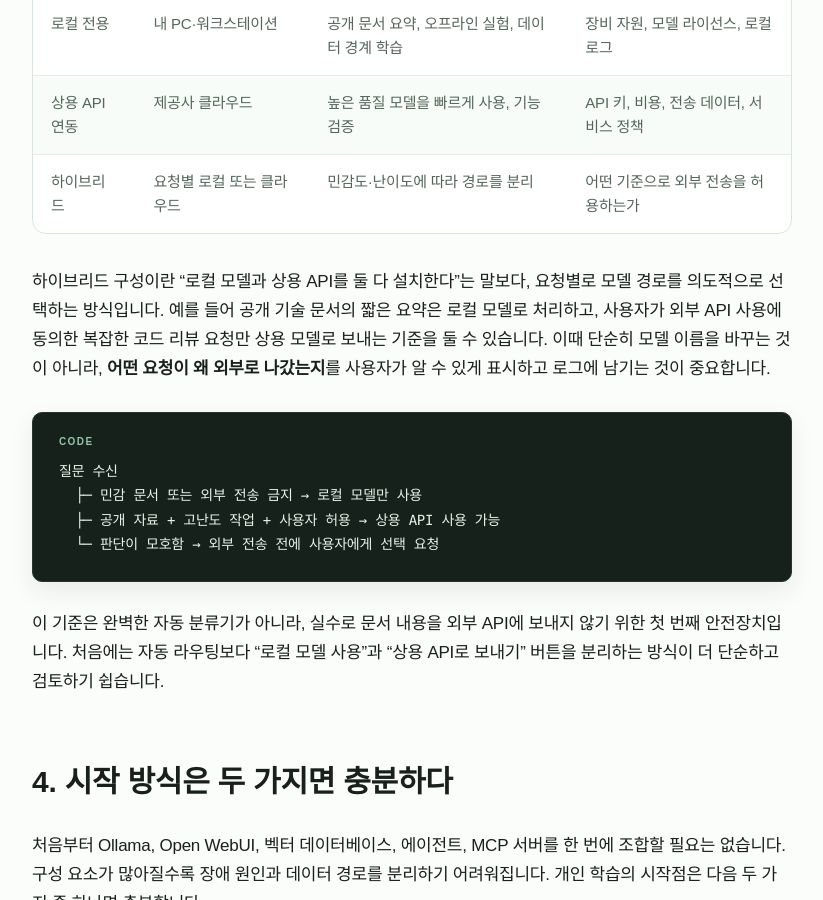
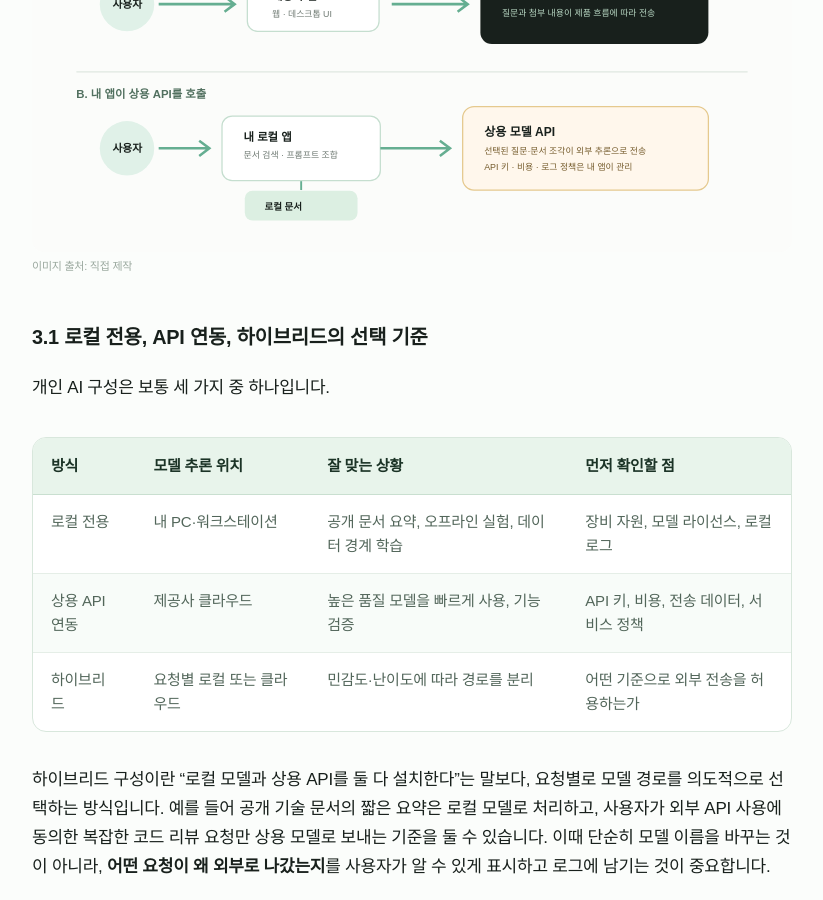
Before and after one commit to Seoha57/TechBlog, a Jekyll site: the page built from _posts/2026-09-17-local-ai-workstation.md, in a window 1280 px wide and 900 px high, scrolled down 4584 px. Shown: the whole window, without its empty margins (228-1051 px from the left). Built offline with Jekyll 4.4.1, drawn with Linux system fonts in a browser that asks for light colours; some web fonts are replaced.

Commit message:
Visualize local and cloud AI data flow

```diff
--- a/_posts/2026-09-17-local-ai-workstation.md
+++ b/_posts/2026-09-17-local-ai-workstation.md
@@ -68,6 +68,8 @@ NIST의 생성형 AI 위험 관리 자료도 AI의 신뢰성은 모델 자체뿐
 Anthropic의 Claude 모델은 공식적으로 API와 클라우드 플랫폼을 통해 접근하는 구조입니다. API 호출에는 계정과 API 키가 필요하며, 요청은 `https://api.anthropic.com`으로 전송됩니다. [Claude API 개요](https://platform.claude.com/docs/en/api/overview) OpenAI의 일반 API 모델도 같은 범주입니다. 이들은 내 앱에 연결할 수 있지만, 모델 가중치 자체를 내려받아 같은 PC에서 추론하는 방식은 아닙니다.
 
 다만 OpenAI의 **gpt-oss**처럼 공개 가중치(open-weight)로 제공되는 모델은 예외입니다. gpt-oss는 Apache 2.0 라이선스로 모델 가중치를 내려받아 Ollama, LM Studio, vLLM 같은 실행기에서 내 인프라로 운영할 수 있습니다. 하지만 이것은 ChatGPT나 OpenAI API에서 제공되는 일반 GPT 모델과는 별도 모델이며, OpenAI API를 통해 제공되지 않습니다. [OpenAI gpt-oss 안내](https://help.openai.com/en/articles/11870455), [OpenAI Open Models](https://openai.com/open-models/)
+
+<figure class="article-figure"><img src="{{ '/assets/images/local-ai-data-flow.svg' | relative_url }}" alt="상용 AI 앱 직접 사용과 내 로컬 앱의 상용 API 호출에서 질문과 문서가 이동하는 경로"><figcaption>이미지 출처: 직접 제작</figcaption></figure>
 
 ### 3.1 로컬 전용, API 연동, 하이브리드의 선택 기준
 
```
Also changed, not shown: assets/images/local-ai-data-flow.svg (added).
